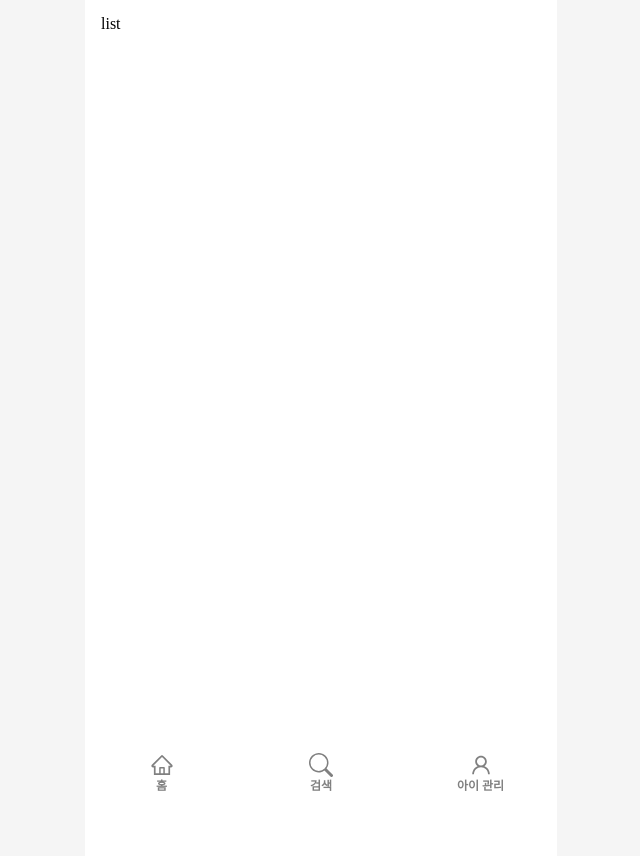
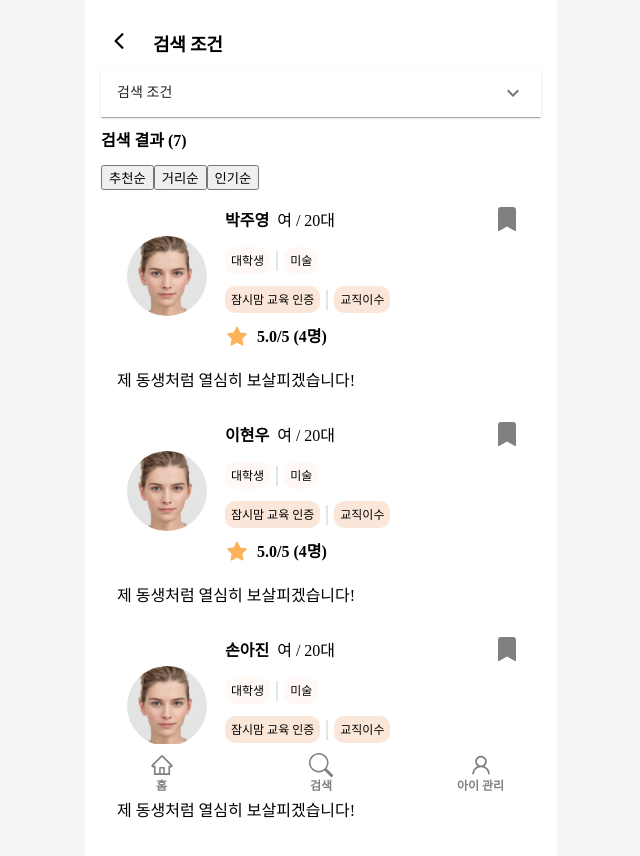
Before and after one commit to jwun95/jamsimom-refactoring, a Next.js app in the folder frontend/: page /search/list in a window 1280 px wide. Shown: the top 856 px of the page, without its empty margins (319-959 px from the left). Built offline with nearby package versions, Linux system fonts and the light colour scheme.

Commit message:
Feat: result page

```diff
--- a/frontend/src/components/Header.tsx
+++ b/frontend/src/components/Header.tsx
@@ -16,7 +16,7 @@ export default function Header({ title }: HeaderProps) {
       <IconContext.Provider
         value={{
           size: "24",
-          color: "gray",
+          color: "black",
         }}
       >
         <BackButton onClick={() => router.back()}>
--- a/frontend/src/components/SitterCard.tsx
+++ b/frontend/src/components/SitterCard.tsx
@@ -14,9 +14,10 @@ const temp2 = ["잠시맘 교육 인증", "교직이수"];
 
 type SitterCardProps = {
   name: string;
+  onClick?: () => void;
 };
 
-export default function SitterCard({ name }: SitterCardProps) {
+export default function SitterCard({ name, onClick }: SitterCardProps) {
   const [favorite, setFavorite] = useState<boolean>(false);
 
   const handleClick = () => {
@@ -40,7 +41,7 @@ export default function SitterCard({ name }: SitterCardProps) {
 
   return (
     <>
-      <Container>
+      <Container onClick={onClick}>
         <ProfileImage>
           <Image
             style={{ objectFit: "cover", borderRadius: "50%" }}
@@ -91,9 +92,13 @@ export default function SitterCard({ name }: SitterCardProps) {
 }
 
 const Container = styled.div`
+  cursor: ${(props) => (props.onClick ? "pointer" : "auto")};
   padding: 16px 16px 12px 16px;
   display: flex;
   height: 139px;
+  &:hover {
+    border: ${(props) => (props.onClick ? "1px solid #FCB25B" : "auto")};
+  }
 `;
 
 const ProfileImage = styled.div`
--- a/frontend/src/pages/index.tsx
+++ b/frontend/src/pages/index.tsx
@@ -90,7 +90,9 @@ const AbsoluteLayer = styled.div`
   right: 16px;
 `;
 
-const RankerSection = styled.section``;
+const RankerSection = styled.section`
+  margin-top: 12px;
+`;
 
 const RankerHeader = styled.div`
   display: flex;
@@ -110,4 +112,5 @@ const RankerDetailButton = styled.button`
   font-weight: bold;
   background-color: #fff;
   font-size: 14px;
+  cursor: pointer;
 `;
--- a/frontend/src/pages/search/list.tsx
+++ b/frontend/src/pages/search/list.tsx
@@ -1,4 +1,61 @@
 import React from "react";
+import Header from "@/components/Header";
+import SitterCard from "@/components/SitterCard";
+
+import Accordion from "@mui/material/Accordion";
+import AccordionSummary from "@mui/material/AccordionSummary";
+import AccordionDetails from "@mui/material/AccordionDetails";
+import Typography from "@mui/material/Typography";
+import ExpandMoreIcon from "@mui/icons-material/ExpandMore";
+import Section from "@/components/Section";
+import Tag from "@/components/Tag";
+import styled from "@emotion/styled";
+
+import { useRouter } from "next/router";
+
 export default function SearchList() {
-  return <div>list</div>;
+  const router = useRouter();
+
+  const handleClick = () => {
+    router.push("/search/submit");
+  };
+
+  return (
+    <>
+      <Header title="검색 조건" />
+      <Accordion>
+        <AccordionSummary
+          expandIcon={<ExpandMoreIcon />}
+          aria-controls="panel1a-content"
+          id="panel1a-header"
+        >
+          <Typography variant="subtitle2">검색 조건</Typography>
+        </AccordionSummary>
+        <AccordionDetails>
+          <div>"저희 아이가 너무 좋아해요"</div>
+          <div>"시간 약속을 잘 지키고 성실해요"</div>
+        </AccordionDetails>
+      </Accordion>
+      <Section title="검색 결과 (7)">
+        <TagWrapper>
+          <Tag btn={true} color="#FEFEFE">
+            추천순
+          </Tag>
+          <Tag btn={true} color="#FEFEFE">
+            거리순
+          </Tag>
+          <Tag btn={true} color="#FEFEFE">
+            인기순
+          </Tag>
+        </TagWrapper>
+      </Section>
+      <SitterCard name="박주영" onClick={handleClick} />
+      <SitterCard name="이현우" />
+      <SitterCard name="손아진" />
+    </>
+  );
 }
+
+const TagWrapper = styled.div`
+  display: flex;
+`;
```
Also changed, not shown: frontend/src/pages/search/submit.tsx (added, +17 -0 lines).
